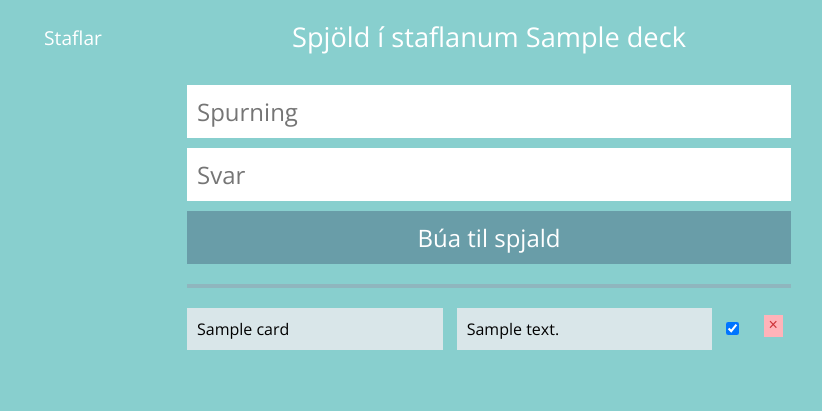
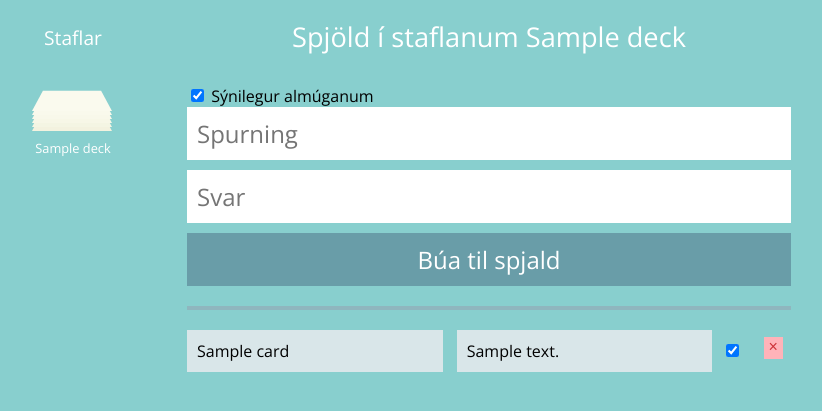
Before and after one commit to kreldjarn/final_project, a Django app: page /create/1/ in a window 1280 px wide. Shown: the part 50-461 px from the top of the page, without its empty margins (151-973 px from the left). Run offline with Django 3.2, Linux system fonts and the light colour scheme; a user stored in the database is signed in; tables that the repository leaves empty hold one stand-in row (values such as "Sample post"); parts of the project's set-up code (start-up, migrations or seed data) failed here and were passed over; some libraries are stand-ins or nearby versions; some web fonts are replaced.

Commit message:
Stacks can now be made public or private

```diff
--- a/flashcards/models.py
+++ b/flashcards/models.py
@@ -12,8 +12,8 @@ class Deck(models.Model):
 
 class Card(models.Model):
     deck = models.ForeignKey(Deck)
-    question = models.CharField(max_length=300)
-    answer = models.CharField(max_length=300)
+    question = models.CharField(max_length=140)
+    answer = models.CharField(max_length=140)
 
     # asked counts number of times flashcard has appeared
     # wrong counts wrong answers or skips for this question
@@ -42,7 +42,6 @@ class Session(models.Model):
     # index is the index at which the user is currently in the session
     card = models.ForeignKey(Card)
 
-# Answers logs the answers of each session
 class Answers(models.Model):
     session = models.ForeignKey(Session)
     card = models.ForeignKey(Card)
--- a/flashcards/static/js/create_cards.js
+++ b/flashcards/static/js/create_cards.js
@@ -1,9 +1,13 @@
+// Variables
+// =============================================================================
 var form_element = $("form#nytt_spjald");
 var question_input = form_element.find('input#spurning');
 var answer_input = form_element.find('input#svar');
 
 var enter_keycode = 13;
 
+// Event Binding
+// =============================================================================
 $(question_input).on('keydown', function (e) {
 	if(e.which === enter_keycode)
 	{
@@ -30,6 +34,22 @@ form_element.submit( function (e) {
 	createCards(e, form_element);
 });
 
+$('#togglePublic').change(function(e)
+{
+	var checked;
+	if ($(this).is(':checked'))
+		checked = 1;
+	else
+		checked = 0;
+	console.log(checked);
+	$.ajax({
+		type: "GET",
+		url: "/create/" + deck_id + "/" + checked + "/"
+	})
+});
+
+// Functions
+// =============================================================================
 function createCards(e, form_element)
 {
 	e.preventDefault();
--- a/flashcards/templates/flashcards/create_cards.html
+++ b/flashcards/templates/flashcards/create_cards.html
@@ -6,6 +6,8 @@
 
 {% block meginmal %}
 	<h1>Spjöld í staflanum {{ currentDeck.name }}</h1>
+	<input type="checkbox" name="togglePublic" id="togglePublic" {% if currentDeck.public %}checked{% endif %} />
+	<label for="togglePublic">Sýnilegur almúganum</label>
 
 	<form id="nytt_spjald" name="nytt_spjald">
 		<input type="text" placeholder="Spurning" id="spurning" name="	spurning" autocomplete="off" autofocus />
--- a/flashcards/templates/flashcards/flashcards_base.html
+++ b/flashcards/templates/flashcards/flashcards_base.html
@@ -24,6 +24,7 @@
       <h2>Staflar</h2>
       {% block stacks %}
         {% for d in decks %}
+          {% if d.public %}
             <a class="stack-button" id="{{ d.id }}" href="/{{ d.id }}">
               <ul class="stack">
                 <li>
@@ -49,6 +50,7 @@
                 {{ d.name }}
               </p>
             </a>
+          {% endif %}
         {% endfor %}
       {% endblock %}
     </section>
--- a/flashcards/templates/flashcards/view_single_deck.html
+++ b/flashcards/templates/flashcards/view_single_deck.html
@@ -5,6 +5,9 @@
 
 {% block meginmal %}
   <h1>{{ deck.name }}</h1>
+    {% if creator %}
+      <a href="/create/{{ deck.id }}/">Breyta stafla</a>
+    {% endif %}
     <section id="cards">
 
     </section>
--- a/flashcards/urls.py
+++ b/flashcards/urls.py
@@ -1,5 +1,5 @@
 from django.conf.urls import patterns, url
-from .views import view_decks, deck, create_deck, create_cards, edit_card
+from .views import view_decks, deck, create_deck, create_cards, edit_card, togglePublic
 
 urlpatterns = patterns('',
     url(r'^$', view_decks.as_view(), name='index'),
@@ -7,6 +7,7 @@ urlpatterns = patterns('',
     url(r'^(?P<card_id>\d+)/(?P<session_id>\d+)/(?P<is_last>\d+)/$', deck.as_view()),
     url(r'^create/$', create_deck.as_view(), name='create_deck'),
     url(r'^create/(?P<deck_id>\d+)/$', create_cards.as_view(), name="create_card"),
+    url(r'^create/(?P<deck_id>\d+)/(?P<public_status>\d)/$', togglePublic),
     url(r'^edit/$', edit_card.as_view(), name="edit_card"),
     url(r'^delete/(?P<card_id>\d+)', edit_card.as_view(), name="delete_card"),
 
--- a/flashcards/views.py
+++ b/flashcards/views.py
@@ -5,21 +5,10 @@ from django.core import serializers
 from django.views.generic.base import View
 from django.utils.decorators import method_decorator
 from flashcards.models import *
+from braces.views import LoginRequiredMixin
+from django.contrib.auth.decorators import login_required
+from django.utils.html import escape
 import json
-from braces.views import LoginRequiredMixin
-from django.utils.html import escape
-
-def to_base(q, alphabet):
-    if q < 0: raise ValueError, "must supply a positive integer"
-    l = len(alphabet)
-    converted = []
-    while q != 0:
-        q, r = divmod(q, l)
-        converted.insert(0, alphabet[r])
-    return "".join(converted) or '0'
-
-def to36(q):
-    return to_base(q, '0123456789abcdefghijklmnopqrstuvwxyz')
 
 class view_decks(LoginRequiredMixin, View):
     template_name = "flashcards/view_decks.html"
@@ -31,6 +20,14 @@ class view_decks(LoginRequiredMixin, View):
 
 class deck(LoginRequiredMixin, View):
     template_name = "flashcards/view_single_deck.html"
+
+    # Creates a new session for the current user for deck_id,
+    # starting from the first card in the deck
+    def createSession(self, deck, cards):
+        current = cards[:1].get()
+        session = Session(**{'user': self.request.user, 'deck': deck, 'card': current})
+        session.save()
+        return session
 
     def get(self, request, deck_id):
         decks = Deck.objects.all()
@@ -49,20 +46,31 @@ class deck(LoginRequiredMixin, View):
             if not cards:
                 session.active = False
                 cards = Card.objects.filter(deck=deck_id)
-                current = cards[:1].get()
-                session = Session(**{'user': request.user, 'deck': deck, 'card': current})
-                session.save()
+                session = self.createSession(deck, cards)
         # If not, we create a new Session
         except Session.DoesNotExist:
             cards = Card.objects.filter(deck=deck_id)
             try:
-                current = cards[:1].get()
-                session = Session(**{'user': request.user, 'deck': deck, 'card': current})
-                session.save()
+                session = self.createSession(deck, cards)
             # If current stack is empty:
             except Card.DoesNotExist:
                 return HttpResponse("Bjakk!")
 
+        except Session.MultipleObjectsReturned:
+            sessions = Session.objects.filter(user=request.user, deck=deck_id, active=True)
+            for s in sessions:
+                answers = Answers.objects.filter(session=s)
+                if not answers:
+                    s.delete()
+                else:
+                    s.active = False
+                    s.save()
+            cards = Card.objects.filter(deck=deck_id)
+            session = self.createSession(deck, cards)
+
+        creator = False
+        if request.user == deck.creator:
+            creator = True
         session_id = session.pk
         return render(request, self.template_name, locals())
 
@@ -102,6 +110,7 @@ class deck(LoginRequiredMixin, View):
 class create_deck(LoginRequiredMixin, View):
     template_name = "flashcards/create_deck.html"
     def get(self, request):
+        decks = Deck.objects.all()
         return render(request, self.template_name, locals())
 
     # This method is used to create both Deck entries and Card entries
@@ -131,16 +140,32 @@ class create_cards(LoginRequiredMixin, View):
     template_name = "flashcards/create_cards.html"
 
     def get(self, request, deck_id):
+        decks = Deck.objects.all()
         currentDeck = get_object_or_404(Deck, pk=deck_id)
         # Check whether current user created the requested stack
         if request.user == currentDeck.creator:
-            print("typpo")
             cards = Card.objects.filter(deck=currentDeck).order_by('-pk')
             return render(request, self.template_name, locals())
-        # If not, we tell the off (Change later)
+        # If not, we tell them off (Change later)
         return HttpResponse("Skamm!")
 
     # We use the POST-method from create_deck to create cards
+
+# Toggles the public-status of a deck, if and only if
+# the user who created the deck calls it.
+@login_required
+def togglePublic(request, deck_id, public_status):
+    deck = Deck.objects.get(pk=deck_id)
+    if deck.creator == request.user:
+        if public_status == '0':
+            deck.public = False
+        else:
+            deck.public = True
+        print(deck.public)
+        deck.save()
+        return HttpResponse()
+    else:
+        return HttpResponse()
 
 class edit_card(LoginRequiredMixin, View):
     def post(self, request, card_id=None):
```
Lines whose indentation alone changed are shown as unchanged.
